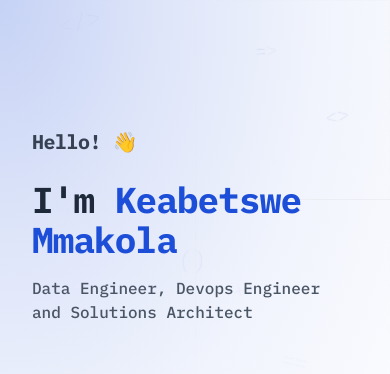
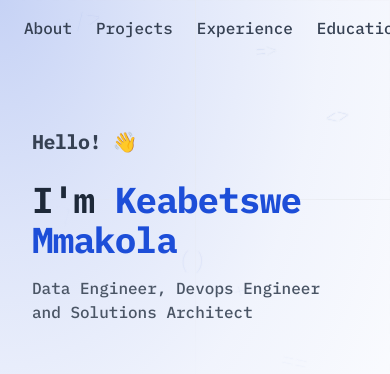
Before and after one commit to keammakola/portfolio, an Astro site: page / in a window 390 px wide. Shown: the top 374 px of the page. Built offline with nearby package versions, Linux system fonts and the light colour scheme; Astro itself is replaced by a stand-in of ours.

Commit message:
fix: restore header on mobile and make navigation swipeable

```diff
--- a/src/components/Header.astro
+++ b/src/components/Header.astro
@@ -8,10 +8,10 @@ const hasEducation = siteConfig.education && siteConfig.education.length > 0;
 
 <header
   id="header"
-  class="fixed top-0 left-0 right-0 z-50 hidden md:block transition-all duration-300"
+  class="fixed top-0 left-0 right-0 z-50 transition-all duration-300"
 >
-  <nav class="max-w-7xl mx-auto px-8 py-4">
-    <ul class="flex items-center gap-8 justify-center">
+  <nav class="max-w-7xl mx-auto px-4 sm:px-8 py-4 overflow-x-auto no-scrollbar">
+    <ul class="flex items-center gap-6 sm:gap-8 justify-start md:justify-center min-w-max md:min-w-0 px-2">
       <li>
         <a
           href="#about"
@@ -75,4 +75,11 @@ const hasEducation = siteConfig.education && siteConfig.education.length > 0;
   html {
     scroll-behavior: smooth;
   }
+  .no-scrollbar::-webkit-scrollbar {
+    display: none;
+  }
+  .no-scrollbar {
+    -ms-overflow-style: none;
+    scrollbar-width: none;
+  }
 </style>
```
